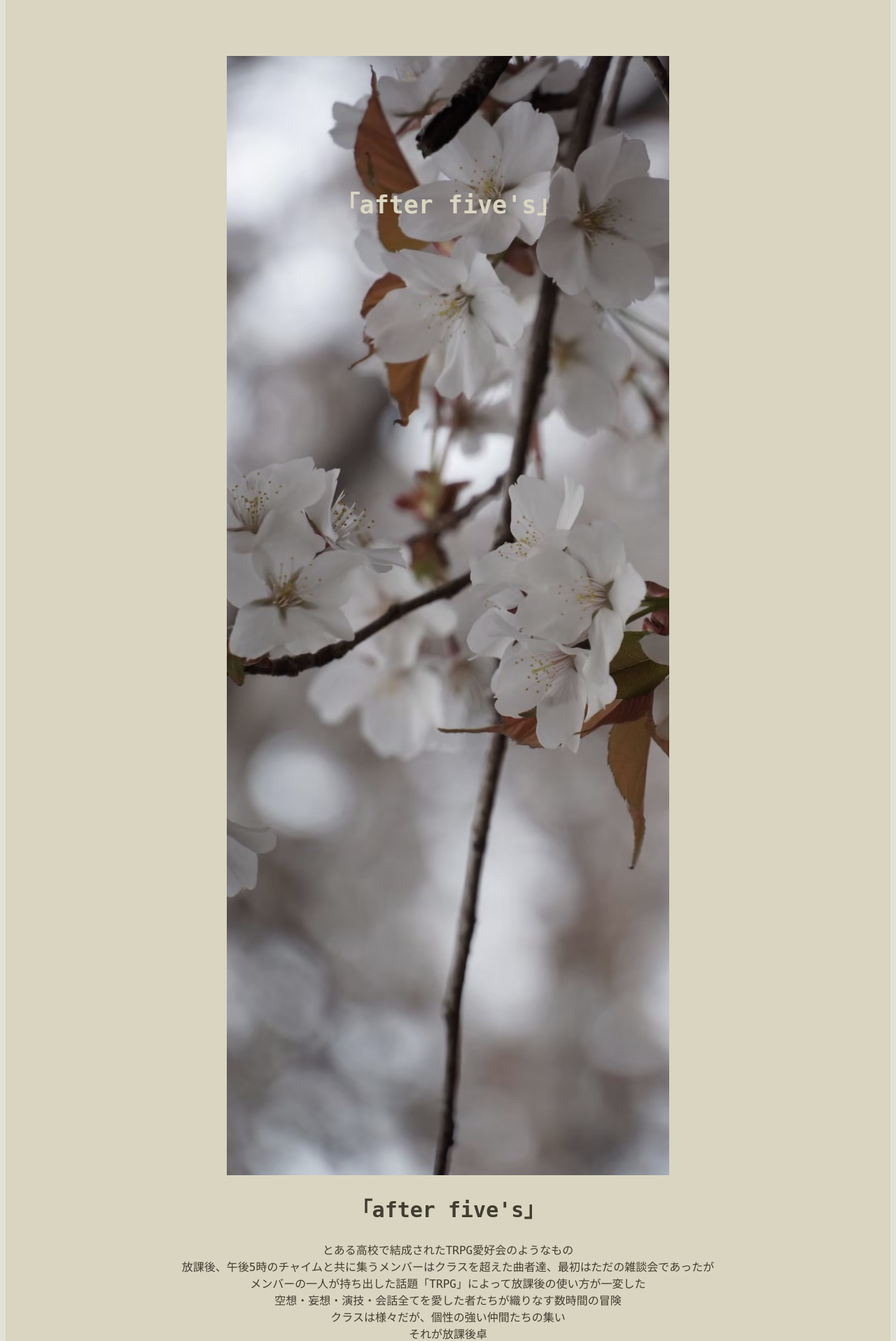
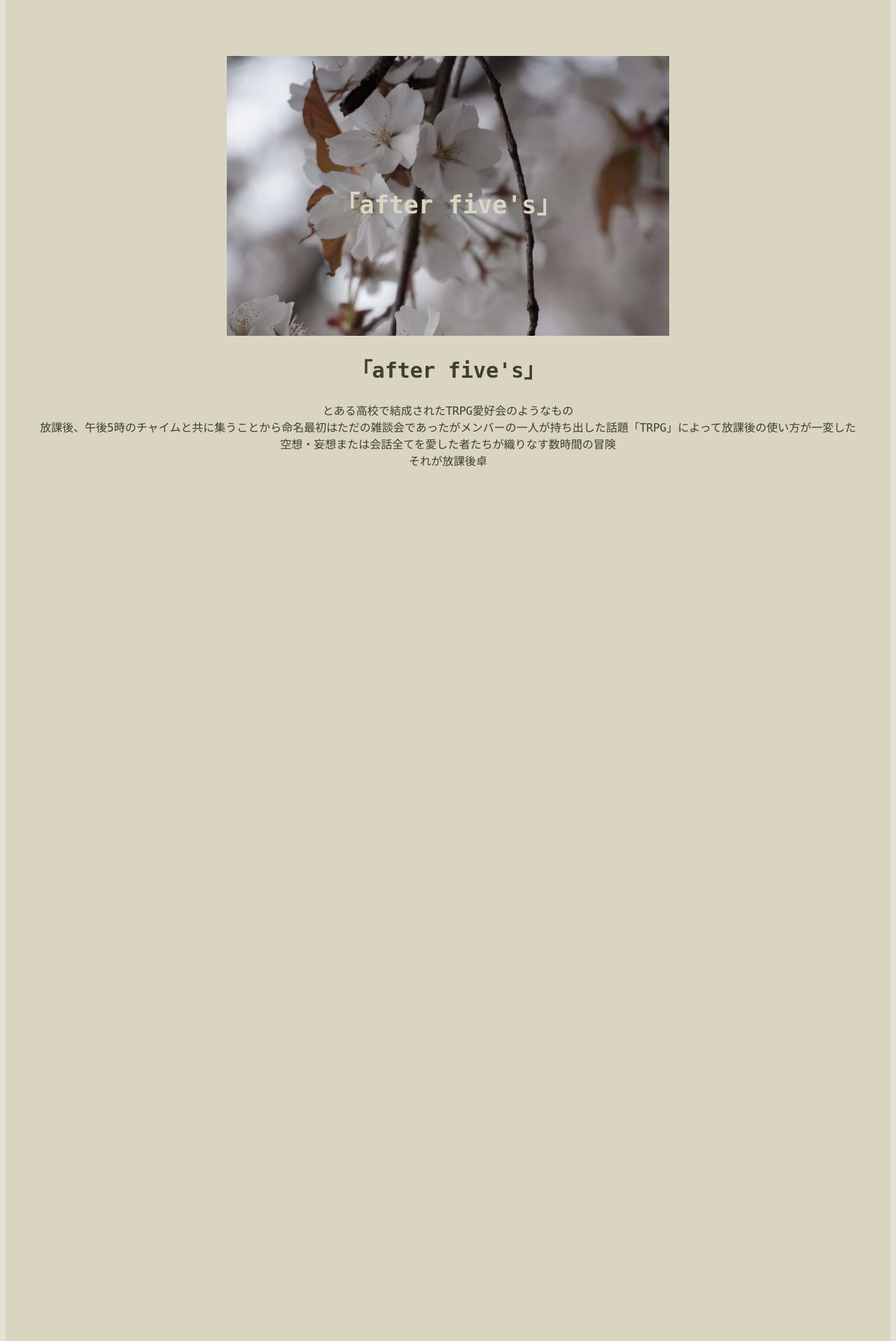
Before and after one commit to Next0000/after-school-talbe, a PHP site: the page made by 放課後卓とは/index3.html in a window 1280 px wide. Shown: the part 38-1955 px from the top of the page at 70% size. Run offline with PHP 8.4, Linux system fonts and the light colour scheme; some web fonts are replaced.

Commit message:
20250105

```diff
--- a/シナリオ/index4.html
+++ b/シナリオ/index4.html
@@ -28,7 +28,7 @@
         <p>　愛憎蠢く島、もとい冠島(かぶりじま)の件が落ち着き始めた頃。季節は冬。<br>
           無事とは到底言い難い経験をしたものの探索者一行は"誰一人欠けることなく"戻ってきた。<br>
           ただ、ひとつの違和感を拭えずにいる。死の底から手繰り寄せた仲間、アイリー・カナードからの連絡が途絶えたままなのだ。<br>
-          新たない依頼（とある人物の身辺調査）を皮きりに、様々な感情が再び動き出す。<br>
+          新たな依頼（とある人物の身辺調査）を皮切りに、様々な感情が再び動き出す。<br>
           雪の降る夜。人の命を救う事、その代償と責任を、彼らは知ることになる。
         </p>
       </div>
--- a/放課後卓とは/index3.html
+++ b/放課後卓とは/index3.html
@@ -23,25 +23,23 @@
 
     <div class="box1">
       <h2>「after five's」</h2>
-      <p class="fade txt01">とある高校で結成されたTRPG愛好会のようなもの<br>
-        放課後、午後5時のチャイムと共に集うメンバーは<span class="text">クラスを超えた曲者達、</span><span class="text">最初はただの雑談会であったが</span><br>
-        メンバーの一人が持ち出した話題「TRPG」によって放課後の使い方が一変した<br>
-        空想・妄想・演技・会話<span class="text">全てを愛した者たちが織りなす数時間の冒険</span><br>
-        クラスは様々だが、個性の強い仲間たちの集い<br>
+      <p class="fade">とある高校で結成されたTRPG愛好会のようなもの<br>
+        放課後、午後5時のチャイムと共に集うことから命名<span class="text">最初はただの雑談会であったが</span><span class="text">メンバーの一人が持ち出した話題「TRPG」によって放課後の使い方が一変した</span><br>
+        空想・妄想または会話<span class="text">全てを愛した者たちが織りなす数時間の冒険</span><br>
         それが放課後卓</p>
     </div>
 
-    <div class="box2 sa up">
+    <div class="box2 fade">
       <div class="box2-1">
-        <div class="box2-set"></div>
+        <div class="box2-set rotate"></div>
         <p>
           ベビーカステラ<br>
           TRPG打ち上げの際に購入した焼き菓子<br>
           一袋に沢山入っているので分けやすい
         </p>
       </div>
-      <div class="box2-2">
-        <div class="box2-set"></div>
+      <div class="box2-2 fade">
+        <div class="box2-set rotate"></div>
         <p>
           たこ焼き<br>
           TRPG打ち上げの際に購入しようとした<br>
@@ -52,8 +50,8 @@
 
     <div class="box3">
       <div class="box3-1">
-        <h3 class="sa up">---TRPG---</h3>
-        <p class="sa up">
+        <h3 class="fade">---TRPG---</h3>
+        <p class="fade">
           「tabletalk・roll・playing・game」その頭文字を取った言葉がTRPG<br>
           その主なプレイスタイルは言葉と想像を駆使した”ロールプレイ”であり、<br>
           プレイヤーは物語の登場人物として独自に用意した役割を演じ、物語をつくっていくこととなる。<br>
@@ -61,7 +59,7 @@
           剣と魔法の冒険物語、胸を打つ悲しい物語、隣人を疑う推理ものなど、<span class="text">”シナリオ”の種類は癖の数だけ存在すると言っても過言ではない。</span><br>
           しかし、その基本はクトゥルフ神話に基づきグロテスクかつダークな世界観であることが多い。<br>
         </p>
-        <div class="box3-2 sa up">
+        <div class="box3-2 fade">
           sakura
           <div></div>
           2019/3/28
--- a/放課後卓とは/style1.css
+++ b/放課後卓とは/style1.css
@@ -18,7 +18,7 @@
 
 .title{
   position: relative;
-  height: 200vh;
+  height: 50vh;
   padding-top: 10vh;
 }
 .after{
@@ -38,6 +38,39 @@
   filter: grayscale(30%);
 
 }
+.fade{
+  /* アニメーションの命令 */
+  animation: scrollAnime linear forwards;
+  animation-timeline: view();
+  animation-range: entry;
+}
+@keyframes scrollAnime {
+  from {
+      opacity: 0;
+  }
+  to {
+      opacity: 1;
+  }
+}
+
+.rotate{
+  transform: rotateZ(0);
+    transform-origin: center;
+    /* アニメーションの命令 */
+    animation: minuteAnime linear forwards;
+    animation-timeline: view();
+    animation-range: entry;
+}
+
+@keyframes minuteAnime {
+    from {
+        transform: rotateZ(0);
+    }
+
+    to {
+        transform: rotateZ(180deg);
+    }
+}
 
 .box1{
   position: relative;
@@ -53,7 +86,6 @@
 }
 .box2-set{
   margin: auto;
-  padding: 5vh 0;
   width:10vw;
   height:30vh;
   filter: grayscale(50%);
@@ -86,10 +118,6 @@
   filter: grayscale(30%);
 }
 
-
-.half2{
-  display: none;
-}
 
 /*-------------------------------------------------------------------------------------------------*/
 @media screen and (max-width: 480px){
```
